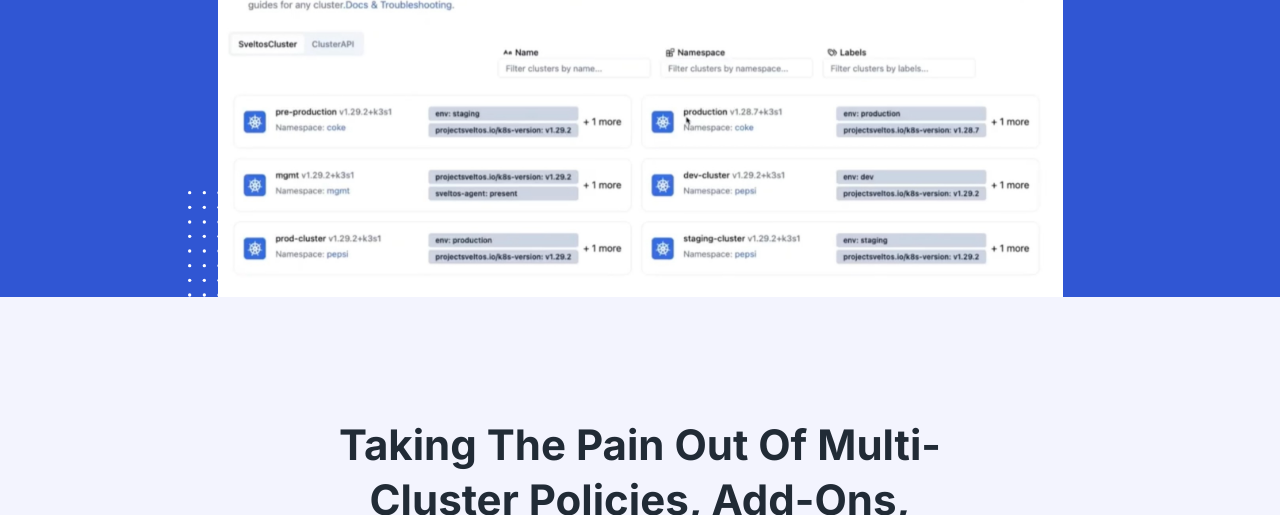
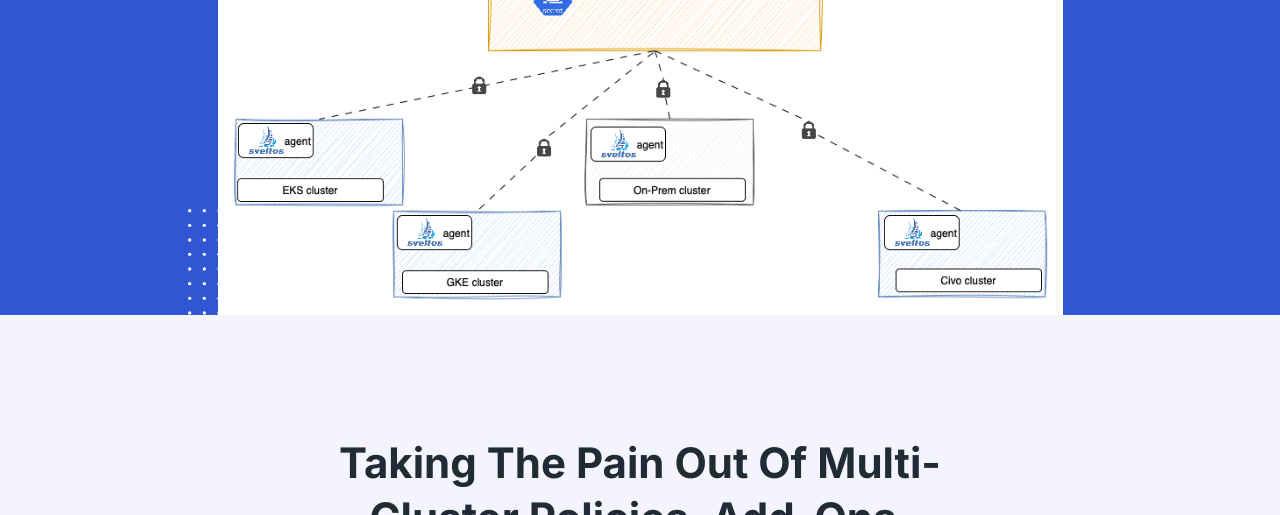
Before and after one commit to projectsveltos/website, a plain HTML site: page index.html in a window 1280 px wide. Shown: the part 839-1354 px from the top of the page. Drawn offline with Linux system fonts and the light colour scheme; a script that the page names is missing.

Commit message:
Update index.html
change hero image

```diff
--- a/index.html
+++ b/index.html
@@ -318,7 +318,7 @@
               <img src="assets/images/hero/brand.svg" alt="brand" />
             </div>
             <div class="ud-hero-image wow fadeInUp" data-wow-delay=".25s">
-              <img src="assets/images/hero/hero-image.jpg" alt="hero-image" />
+              <img src="assets/images/hero/gifSveltosdeploy.gif" alt="hero-image" />
               <img
                 src="assets/images/hero/dotted-shape.svg"
                 alt="shape"
```
